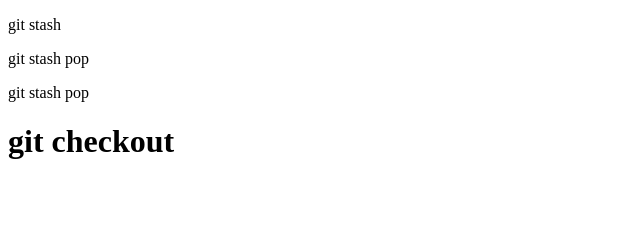
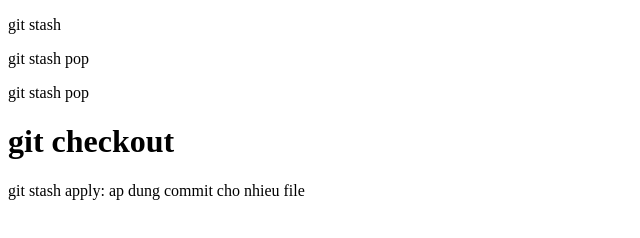
Before and after one commit to thangramsay/lecture5, a plain HTML site: page index.html in a window 1280 px wide. Shown: the whole page, without its empty margins (0-640 px from the left). Drawn offline with Linux system fonts and the light colour scheme.

Commit message:
them text

```diff
--- a/index.html
+++ b/index.html
@@ -10,6 +10,7 @@
     <p>git stash pop</p>
     <p>git stash pop</p>
     <h1>git checkout</h1>
+    <p> git stash apply: ap dung commit cho nhieu file</p>
 
 </body>
 </html>
```
